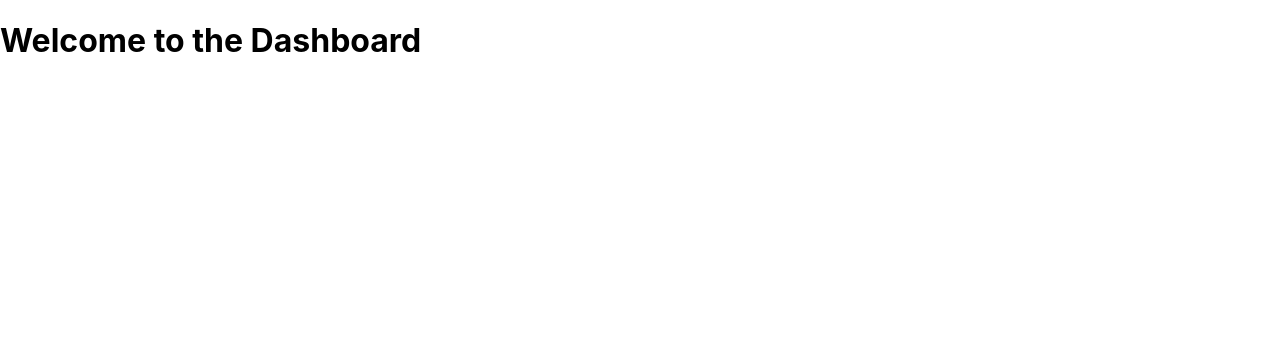
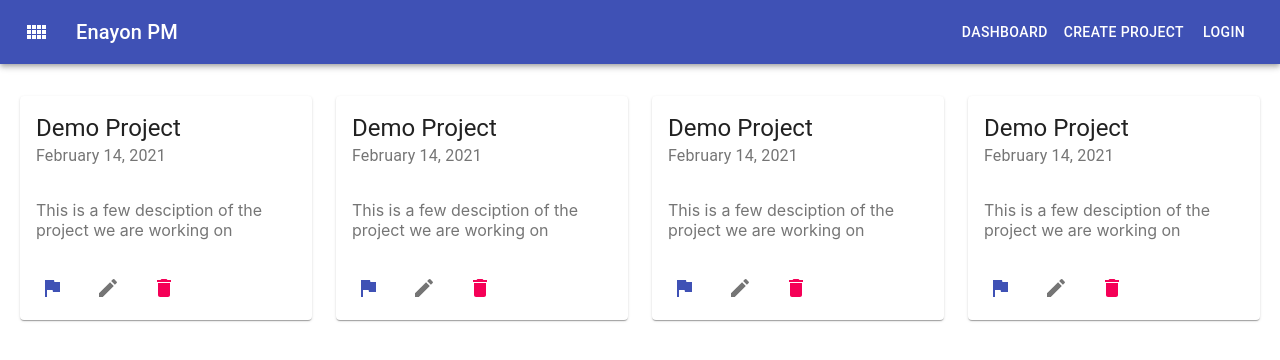
Before and after one commit to kagboton/personalProjectManagenementTool, a React (Create React App) app in the folder ppmtweb/: page /dashboard in a window 1280 px wide. Shown: the top 360 px of the page. Built offline with nearby package versions, Linux system fonts and the light colour scheme.

Commit message:
front-end :: created few components and integreted react router

```diff
--- a/ppmtweb/package.json
+++ b/ppmtweb/package.json
@@ -10,6 +10,7 @@
     "@testing-library/user-event": "^12.1.10",
     "react": "^17.0.1",
     "react-dom": "^17.0.1",
+    "react-router-dom": "^5.2.0",
     "react-scripts": "4.0.2",
     "web-vitals": "^1.0.1"
   },
--- a/ppmtweb/src/App.js
+++ b/ppmtweb/src/App.js
@@ -1,9 +1,20 @@
 import './App.css';
 import Dashboard from './components/Dashboard';
+import Header from './components/layout/Header';
+import AddProject from './components/project/AddProject'
 
-function App() {
+import { BrowserRouter as Router, Route, Switch } from "react-router-dom";
+
+const App = () =>  {
   return (
-    <Dashboard />
+    <Router>
+      <Header />
+      <Switch>
+        <Route path="/addProject"><AddProject /></Route>
+        <Route path="/dashboard"><Dashboard /></Route>
+      </Switch>
+    </Router>
+
   );
 }
 
--- a/ppmtweb/src/components/Dashboard.js
+++ b/ppmtweb/src/components/Dashboard.js
@@ -1,9 +1,40 @@
-import React, {Component} from 'react'
+import {Grid, Typography } from '@material-ui/core'
+import React from 'react'
+import ProjectItem from './project/ProjectItem';
+import { makeStyles } from '@material-ui/core/styles';
 
-class Dashboard extends Component {
-    render(){
-        return <h1>Welcome to the Dashboard</h1>
+
+const useStyles = makeStyles((theme) => ({
+    projectsContainer: {
+        display: "flex",
+        alignItems: "center",
+        justifyContent: "center",
+        marginTop: "20px",
+        paddingRight: "20px",
+        paddingLeft: "20px"
     }
+}))
+
+const Dashboard = () => {
+
+    const classes = useStyles();
+
+    return (
+       <Grid container spacing={3} className={classes.projectsContainer}>
+            <Grid item xs={12} md={3}>
+                <ProjectItem />
+            </Grid>
+            <Grid item xs={12} md={3}>
+                <ProjectItem />
+            </Grid>
+            <Grid item xs={12} md={3}>
+                <ProjectItem />
+            </Grid>
+            <Grid item xs={12} md={3}>
+            <ProjectItem />
+            </Grid>
+       </Grid>
+    )
 }
 
 export default Dashboard
--- /dev/null
+++ b/ppmtweb/src/components/layout/Header.js
@@ -0,0 +1,45 @@
+import { AppBar, Button, IconButton, makeStyles, Toolbar, Typography } from '@material-ui/core'
+import ViewComfyIcon from '@material-ui/icons/ViewComfy';
+import React from 'react'
+import CreateProjectButton from '../project/CreateProjectButton';
+
+const useStyles = makeStyles((theme) => ({
+    root: {
+        flexGrow: 1
+    },
+    menuButton: {
+        marginRight: theme.spacing(2)
+    },
+    title: {
+        flexGrow: 1
+    }
+}))
+
+function Header() {
+
+    const classes = useStyles();
+
+    return (
+        <div className={classes.root}>
+            <AppBar position="static">
+                <Toolbar>
+                    <IconButton edge="start" className={classes.menuButton} color="inherit" aria-label="menu">
+                        <ViewComfyIcon />
+                    </IconButton>
+                    <Typography variant="h6" className={classes.title}>
+                        Enayon PM
+                    </Typography>
+
+                    <Button color="inherit" href="/dashboard">Dashboard</Button>
+
+                    <CreateProjectButton />
+
+                    <Button color="inherit">Login</Button>
+                </Toolbar>
+            </AppBar>
+        </div>
+    )
+}
+
+
+export default Header
--- /dev/null
+++ b/ppmtweb/src/components/project/AddProject.js
@@ -0,0 +1,11 @@
+import React from 'react'
+
+const AddProject = () => {
+    return (
+        <div>
+            Add project form
+        </div>
+    )
+}
+
+export default AddProject;
--- /dev/null
+++ b/ppmtweb/src/components/project/CreateProjectButton.js
@@ -0,0 +1,15 @@
+import { Button } from '@material-ui/core';
+import React from 'react'
+import {Link} from 'react-router-dom'
+
+
+const CreateProjectButton = () => {
+    return (
+        <React.Fragment>
+            <Button color="inherit" href="/addProject">Create Project</Button>
+        </React.Fragment>
+
+    )
+}
+
+export default CreateProjectButton;
--- /dev/null
+++ b/ppmtweb/src/components/project/ProjectItem.js
@@ -0,0 +1,38 @@
+import React from 'react'
+import { Card, CardActions, CardContent, CardHeader, CardMedia, IconButton, Typography } from '@material-ui/core'
+
+import DeleteIcon from '@material-ui/icons/Delete';
+import EditIcon from '@material-ui/icons/Edit';
+import FlagIcon from '@material-ui/icons/Flag';
+
+function ProjectItem() {
+    return (
+        <div>
+            <Card>
+                <CardHeader title="Demo Project" subheader="February 14, 2021"/>
+                <CardMedia />
+
+                <CardContent>
+                    <Typography variant="body" color="textSecondary">
+                        This is a few desciption of the project we are working on
+                    </Typography>
+                </CardContent>
+
+                <CardActions>
+                    <IconButton color="primary" arial-aria-label="project board">
+                        <FlagIcon />
+                    </IconButton>
+                    <IconButton arial-aria-label="edit project">
+                        <EditIcon />
+                    </IconButton>
+                    <IconButton color="secondary" arial-aria-label="delete project">
+                        <DeleteIcon />
+                    </IconButton>
+                </CardActions>
+            </Card>
+
+        </div>
+    )
+}
+
+export default ProjectItem
```
Also changed, not shown: 1 other file (tests, documents, lock files or other folders).
